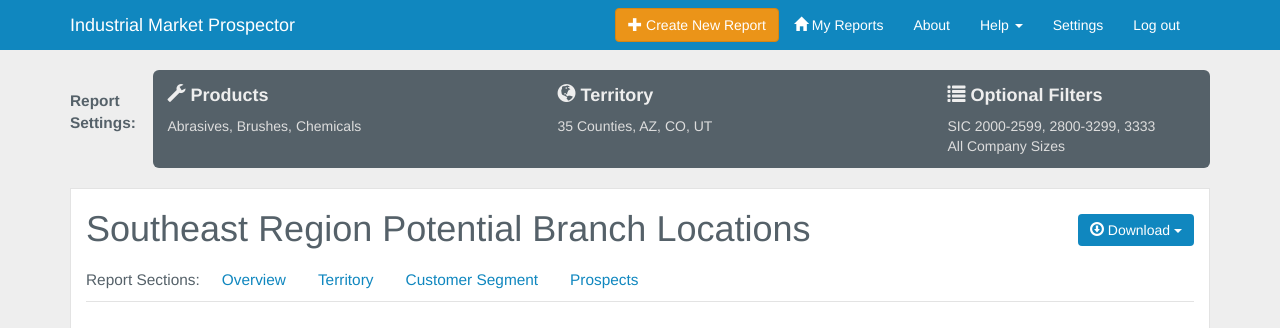
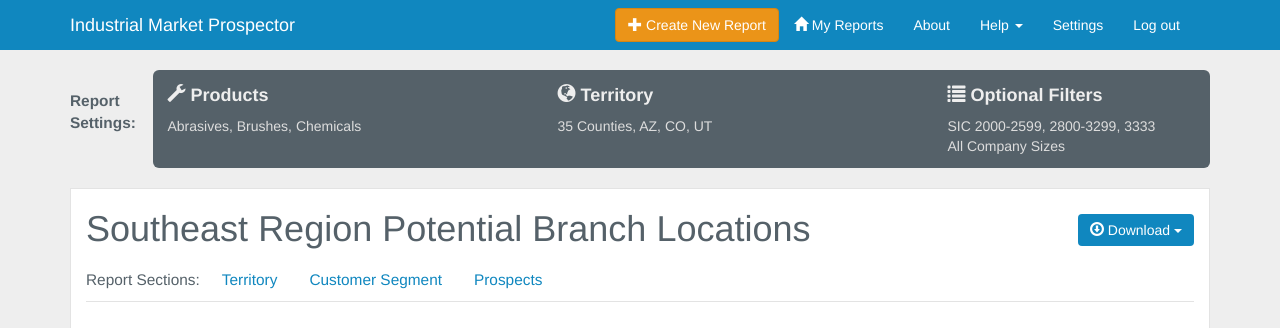
Before and after one commit to saintsjd/imi-ui, a Jekyll site: the page built from report.html, in a window 1280 px wide and 900 px high, cut to the strip 0-328 px from the top of the window. Built offline with Jekyll 4.4.1, drawn with Linux system fonts in a browser that asks for light colours; Markdown is read by kramdown in place of the engine named in the settings.

Commit message:
remove overview link

```diff
--- a/report.html
+++ b/report.html
@@ -35,7 +35,6 @@ title: Your New Jekyll Site
 
 <ul class="nav nav-pills" id="report-sections-nav">
   <li><span style="position: relative;display: block;padding: 10px 5px 10px 0;">Report Sections:</span></li>
-  <li><a href="#overview">Overview</a></li>
   <li><a href="#territory">Territory</a></li>
   <li><a href="#segment">Customer Segment</a></li>
   <li><a href="#prospects">Prospects</a></li>
```
